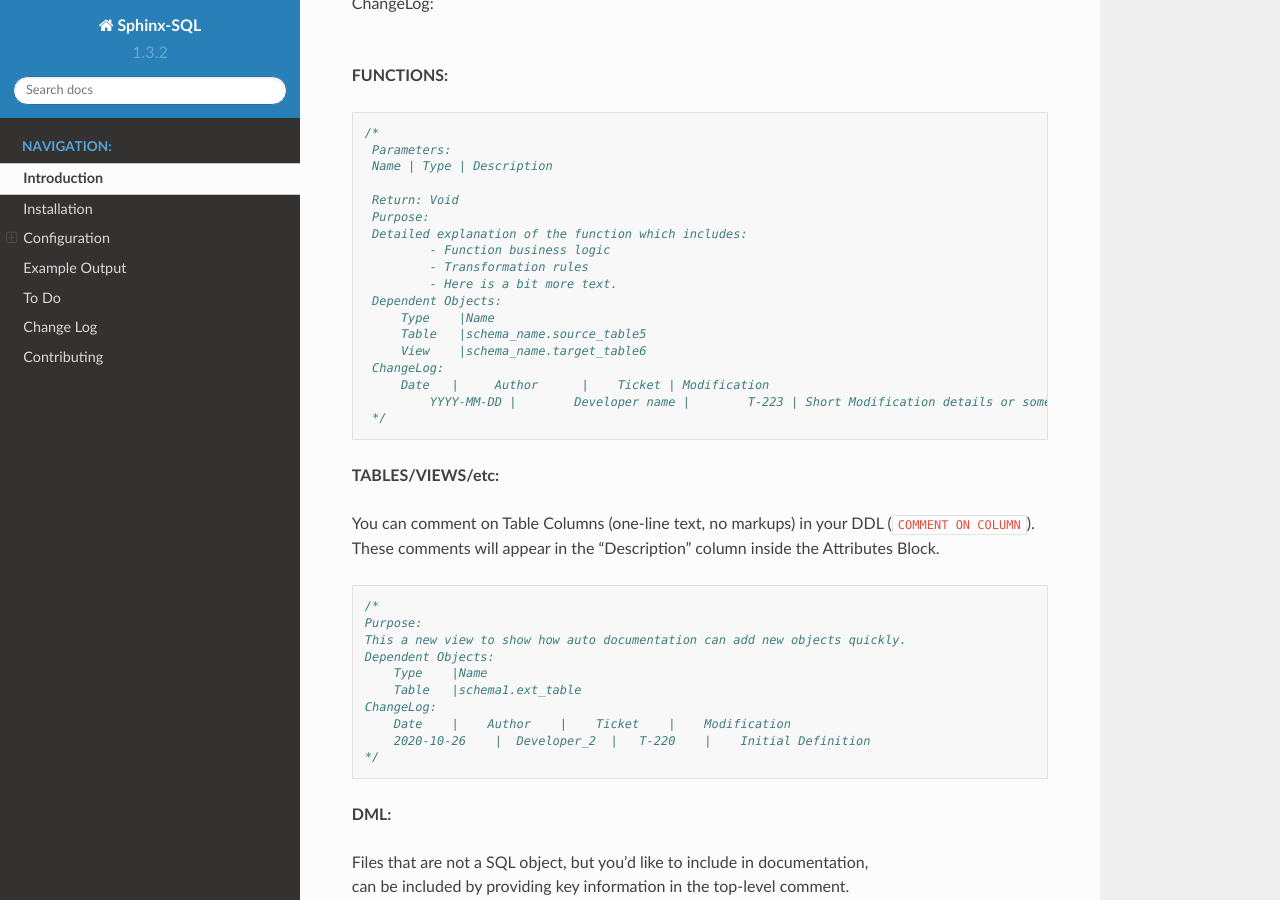
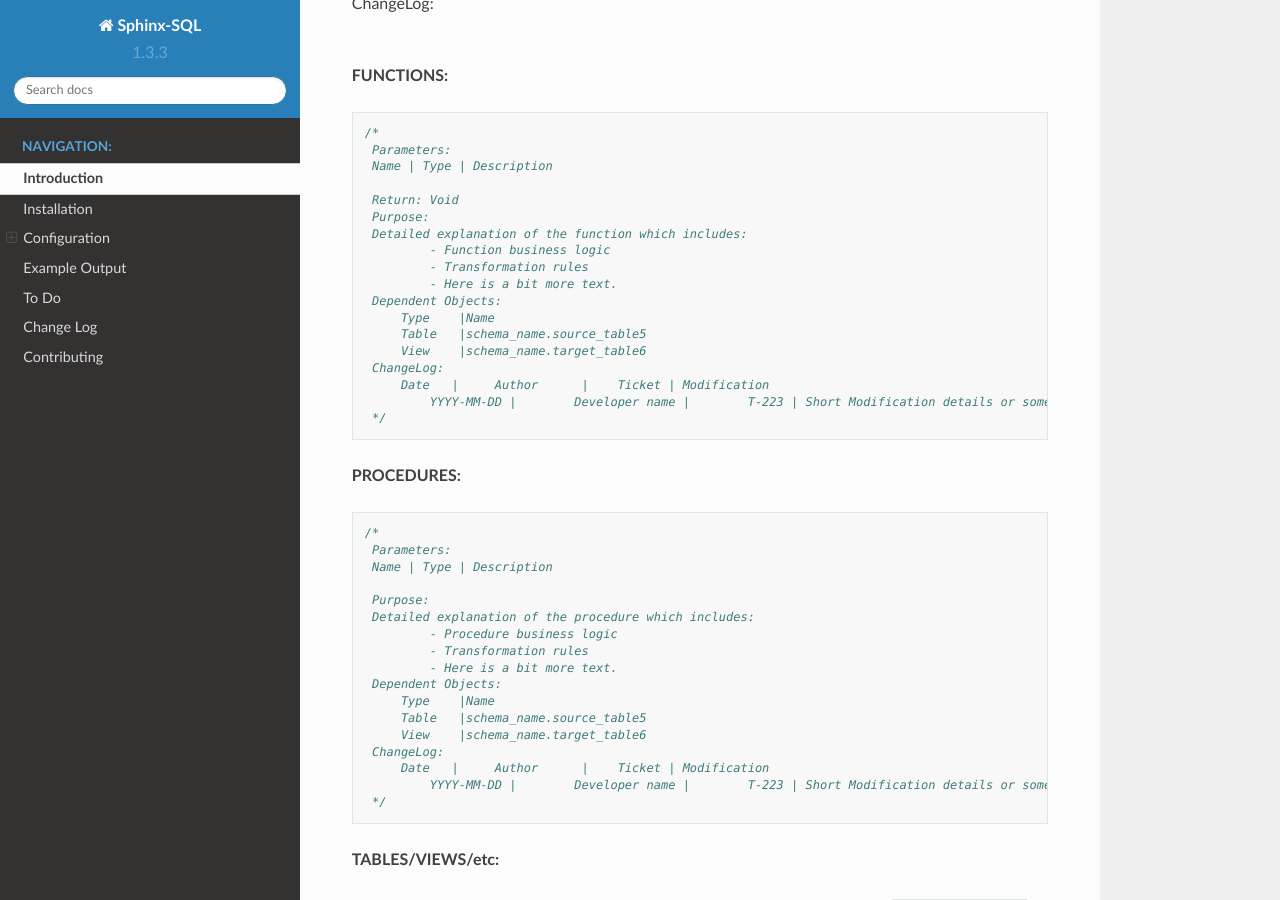
Before and after one commit to jackscodemonkey/sphinx-sql, a Sphinx documentation site: the page built from docs/source/README.rst, in a window 1280 px wide and 900 px high, scrolled down 2432 px. Built offline with Sphinx 7.4.7 and the Read the Docs theme 2.0.0, drawn with Linux system fonts in a browser that asks for light colours.

Commit message:
Added support for Postgresql PROCEDURE.

```diff
--- a/docs/source/README.rst
+++ b/docs/source/README.rst
@@ -127,6 +127,29 @@ Add SQL Comments
 	    YYYY-MM-DD |	Developer name |	T-223 | Short Modification details or some really long text that will continue on.
     */
 
+**PROCEDURES:**
+
+.. code-block:: SQL
+
+   /*
+    Parameters:
+    Name | Type | Description
+
+    Purpose:
+    Detailed explanation of the procedure which includes:
+            - Procedure business logic
+            - Transformation rules
+            - Here is a bit more text.
+    Dependent Objects:
+        Type    |Name
+        Table   |schema_name.source_table5
+        View    |schema_name.target_table6
+    ChangeLog:
+        Date   |     Author      |    Ticket | Modification
+	    YYYY-MM-DD |	Developer name |	T-223 | Short Modification details or some really long text that will continue on.
+    */
+
+
 **TABLES/VIEWS/etc:**
 
 You can comment on Table Columns (one-line text, no markups) in your DDL (``COMMENT ON COLUMN``).
--- a/docs/source/changelog.rst
+++ b/docs/source/changelog.rst
@@ -3,6 +3,8 @@ Change Log
 
 +-----------------------+-------------------------------------------------------------------------------------------------------------+
 | Date:                 | Description                                                                                                 |
++-----------------------+-------------------------------------------------------------------------------------------------------------+
+| 2022-08-07            | Added support for PROCEDURE                                                                                 |
 +-----------------------+-------------------------------------------------------------------------------------------------------------+
 | 2022-05-24            | Ignore empty Dependant Objects. Add tests and cleaned up some PEP8 formatting.                              |
 +-----------------------+-------------------------------------------------------------------------------------------------------------+
--- a/sphinx_sql/__init__.py
+++ b/sphinx_sql/__init__.py
@@ -1,2 +1,2 @@
-__version__ = '1.3.2'
-__release__ = '1.3.2'
+__version__ = '1.3.3'
+__release__ = '1.3.3'
```
Also changed, not shown: 2 other files.
